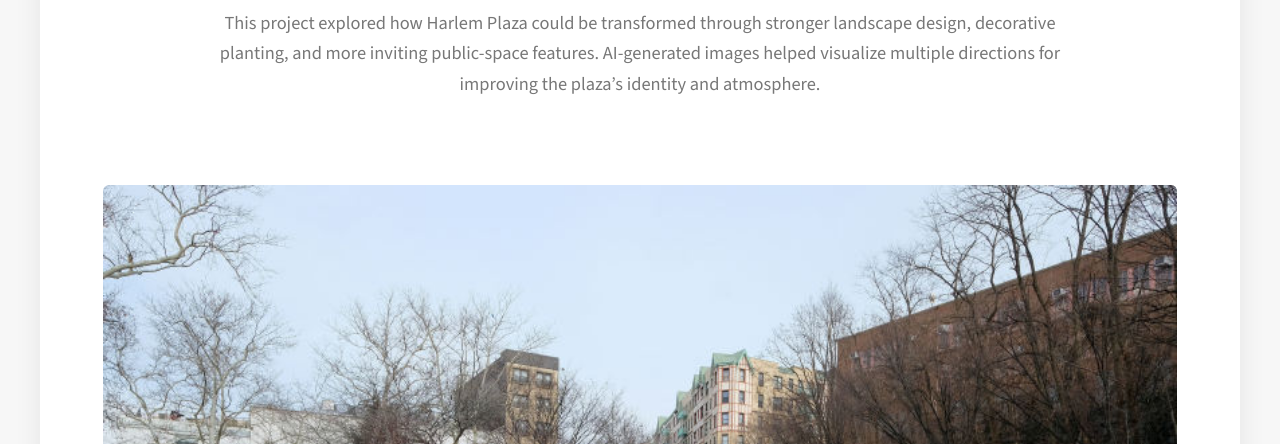
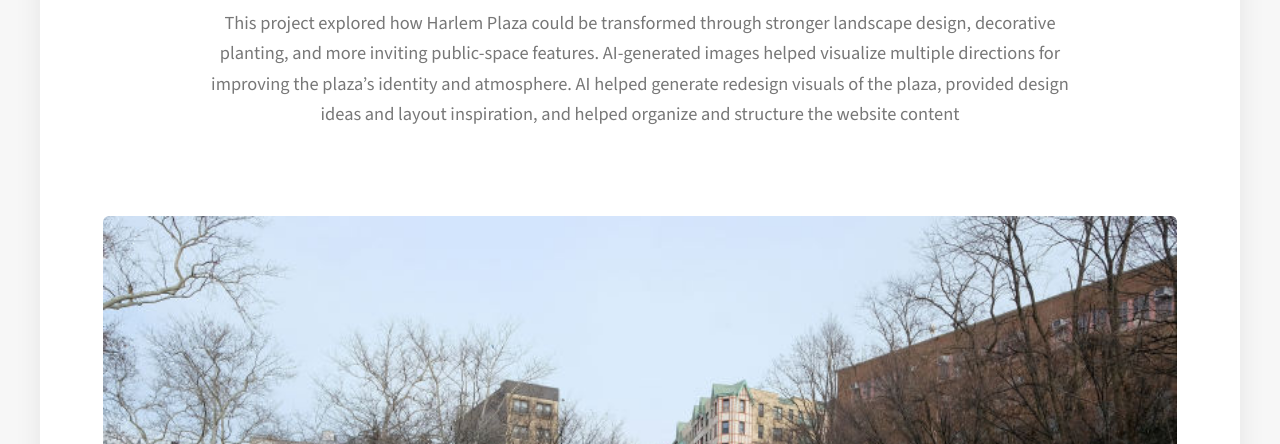
Before and after one commit to A-T0706/MIDTERM1, a plain HTML site: page contact.html in a window 1280 px wide. Shown: the part 656-1100 px from the top of the page. Drawn offline with nearby package versions, Linux system fonts and the light colour scheme.

Commit message:
Enhance project summary with AI contributions
Expanded the project summary to include AI's role in generating redesign visuals and organizing website content.

```diff
--- a/contact.html
+++ b/contact.html
@@ -47,7 +47,7 @@
         <p>
           This project explored how Harlem Plaza could be transformed through stronger landscape design,
           decorative planting, and more inviting public-space features. AI-generated images helped visualize
-          multiple directions for improving the plaza’s identity and atmosphere.
+          multiple directions for improving the plaza’s identity and atmosphere. AI helped generate redesign visuals of the plaza, provided design ideas and layout inspiration, and helped organize and structure the website content
         </p>
       </header>
       <span class="image featured">
```
